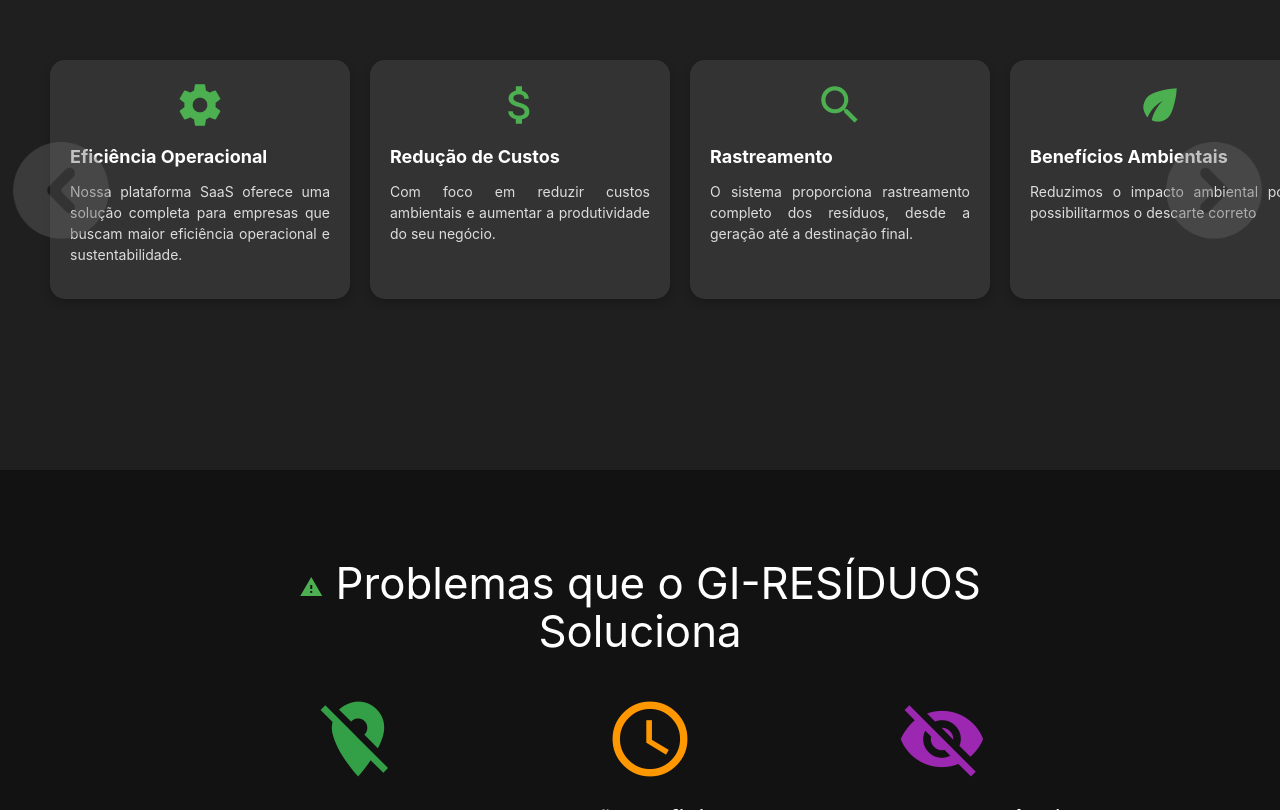
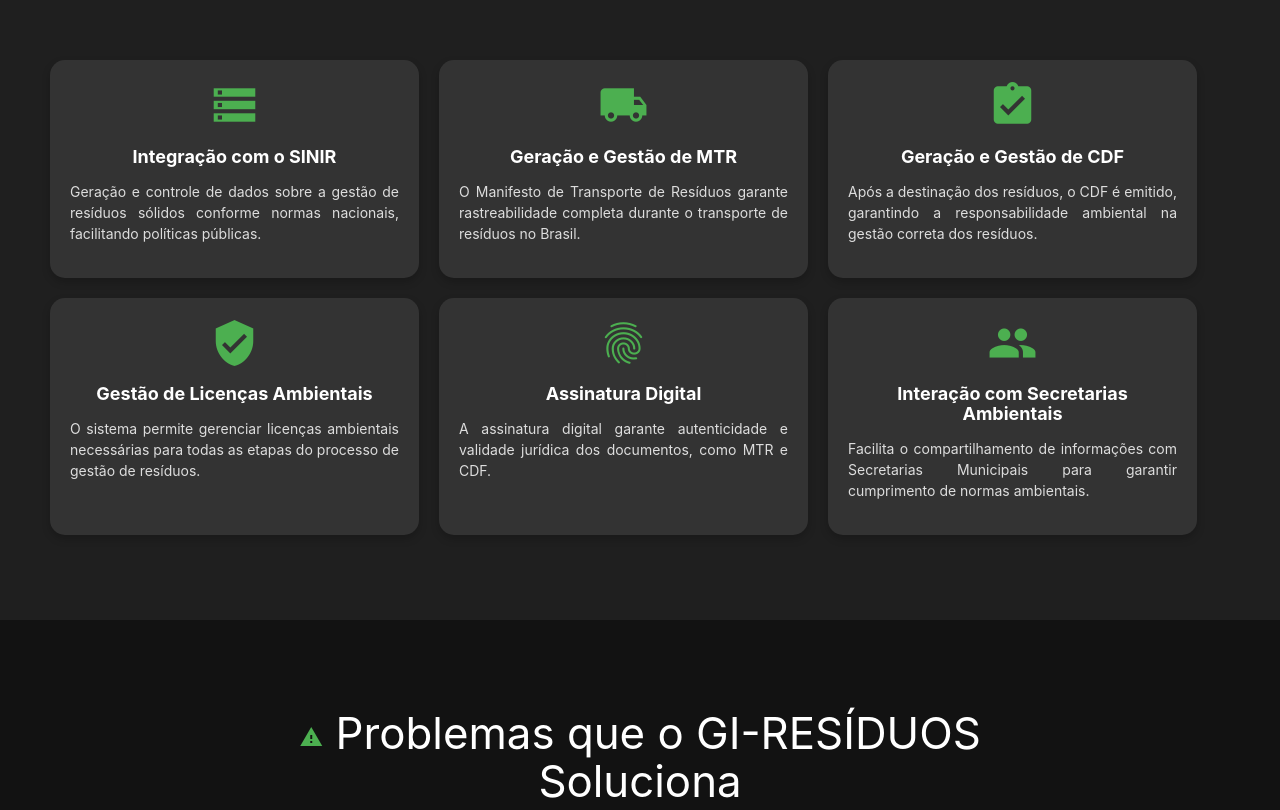
Before and after one commit to estagio2024/gir_system, a plain HTML site: page index.html in a window 1280 px wide. Shown: the part 2130-2940 px from the top of the page. Drawn offline with nearby package versions, Linux system fonts and the light colour scheme.

Commit message:
cards carrosel

```diff
--- a/index.html
+++ b/index.html
@@ -165,41 +165,41 @@
 
 <section id="vantagens">
     <div class="carousel">
-        <img src="./imgs/flechaE.png" alt="esquerda" class="arrow left" onclick="moveLeft()">
         <div class="wrap">
             <!-- Primeira rodada de itens -->
             <div class="item">
-                <i class="material-icons large">settings</i>
-                <h5>Eficiência Operacional</h5>
-                <p>Nossa plataforma SaaS oferece uma solução completa para empresas que buscam maior eficiência operacional e sustentabilidade.</p>
+                <i class="material-icons large">storage</i>
+                <h5>Integração com o SINIR</h5>
+                <p>Geração e controle de dados sobre a gestão de resíduos sólidos conforme normas nacionais, facilitando políticas públicas.</p>
             </div>
             <div class="item">
-                <i class="material-icons large">attach_money</i>
-                <h5>Redução de Custos</h5>
-                <p>Com foco em reduzir custos ambientais e aumentar a produtividade do seu negócio.</p>
+                <i class="material-icons large">local_shipping</i>
+                <h5>Geração e Gestão de MTR</h5>
+                <p>O Manifesto de Transporte de Resíduos garante rastreabilidade completa durante o transporte de resíduos no Brasil.</p>
             </div>
             <div class="item">
-                <i class="material-icons large">search</i>
-                <h5>Rastreamento</h5>
-                <p>O sistema proporciona rastreamento completo dos resíduos, desde a geração até a destinação final.</p>
+                <i class="material-icons large">assignment_turned_in</i>
+                <h5>Geração e Gestão de CDF</h5>
+                <p>Após a destinação dos resíduos, o CDF é emitido, garantindo a responsabilidade ambiental na gestão correta dos resíduos.</p>
+            </div>
+        </div>
+        <div class="wrap">
+            <div class="item">
+                <i class="material-icons large">verified_user</i>
+                <h5>Gestão de Licenças Ambientais</h5>
+                <p>O sistema permite gerenciar licenças ambientais necessárias para todas as etapas do processo de gestão de resíduos.</p>
             </div>
             <div class="item">
-                <i class="material-icons large">eco</i>
-                <h5>Benefícios Ambientais</h5>
-                <p>Reduzimos o impacto ambiental por possibilitarmos o descarte correto</p>
+                <i class="material-icons large">fingerprint</i>
+                <h5>Assinatura Digital</h5>
+                <p>A assinatura digital garante autenticidade e validade jurídica dos documentos, como MTR e CDF.</p>
             </div>
             <div class="item">
-                <i class="material-icons large">gavel</i>
-                <h5>Conformidade Legal</h5>
-                <p>Garantimos que sua empresa cumpra todas as leis ambientais vigentes.</p>
-            </div>
-            <div class="item">
-                <i class="material-icons large">perm_data_setting</i>
-                <h5>Dashboard</h5>
-                <p class="light">Dashboard intuitivos colaborando com a tomada de decisões</p>
+                <i class="material-icons large">people</i>
+                <h5>Interação com Secretarias Ambientais</h5>
+                <p>Facilita o compartilhamento de informações com Secretarias Municipais para garantir cumprimento de normas ambientais.</p>
             </div>
         </div>
-        <img src="./imgs/flecha.png" alt="kkkk" class="arrow right" onclick="moveRight()">
     </div>
 </section>
 
--- a/style/style.css
+++ b/style/style.css
@@ -114,7 +114,8 @@ footer {
     overflow: hidden;
     width: 100%;
     background-color: #1f1f1f;
-    padding: 50px 0;
+    padding-bottom: 500px;
+    padding-top: 50px;
     position: relative; /* Para posicionar as setas */
 }
 
@@ -123,11 +124,12 @@ footer {
     display: flex;
     transition: transform 0.5s ease-in-out; /* Transição suave ao deslizar */
     padding-left: 50px;
+    margin-bottom: 20px;
 }
 
 /* Estilo dos itens do carrossel */
 .wrap .item {
-    flex: 0 0 300px; /* Largura de cada item no carrossel */
+    width: 30% ; /* Largura de cada item no carrossel */
     background-color: #333333;
     padding: 20px;
     border-radius: 15px;
@@ -150,12 +152,12 @@ footer {
 }
 
 /* Estilo dos títulos e textos */
-.wrap h5 {
+.wrap .item h5 {
     font-size: 18px;
     margin-top: 10px;
     font-weight: bold;
     color: #ffffff;
-    text-align: justify;
+    text-align: center;
 }
 
 .wrap p {
@@ -165,39 +167,8 @@ footer {
 #center{
     font-size: 1.70em;
 }
-/* Setas de navegação */
-.arrow {
-    opacity: 0.4;
-    position: absolute;
-    top: 45%;
-    width: 8%;
-    transform: translateY(-50%);
-    cursor: pointer;
-    z-index: 10;
-    transition: opacity 0.3s ease;
-    filter: brightness(0) saturate(100%) invert(40%);
-}
-.arrow:hover{
-    opacity: 1;
-}
-@media only screen and (max-width: 600px) {
-    .arrow {
-        width: 15%;
-    }
-    .arrow:hover{
-        opacity: 0.3;
-    }
-    .arrow.left {
-        left: 1px;
-    }
 
-    .arrow.right {
-        right: 1px;
-    }
-}
-.arrow.left {
-    left: 10px;
-}
+
 
 .arrow.right {
     right: 15px;
```
